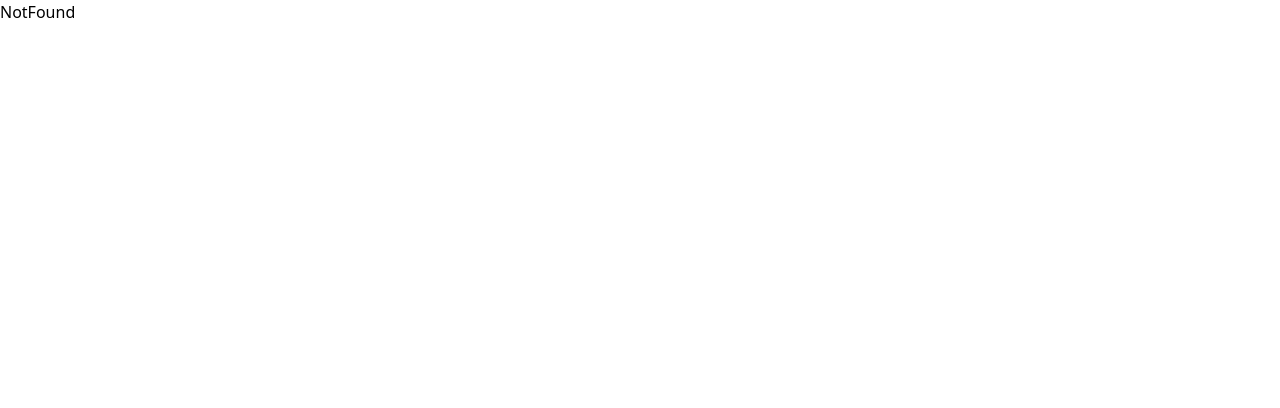
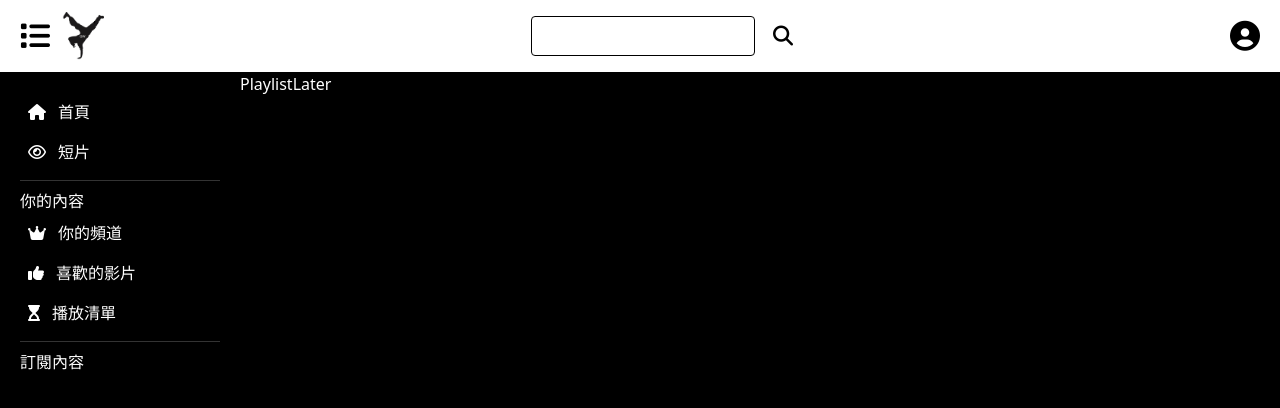
Before and after one commit to imamyke/video, a React (Vite) app: page /playlistLater in a window 1280 px wide. Shown: the top 408 px of the page. Built offline with nearby package versions, Linux system fonts and the light colour scheme.

Commit message:
feat:pages change

```diff
--- a/src/components/SideBar.jsx
+++ b/src/components/SideBar.jsx
@@ -4,15 +4,18 @@ import { useNavigate } from "react-router-dom"
 const contentList = [
   {
     title:"你的頻道",
-    icon:"fa-solid fa-crown"
+    icon:"fa-solid fa-crown",
+    path:'userChannel'
   },
   {
     title:"喜歡的影片",
-    icon:"fa-solid fa-thumbs-up"
+    icon:"fa-solid fa-thumbs-up",
+    path:"likeVideoList"
   },
   {
     title:"播放清單",
-    icon:"fa-solid fa-hourglass-start"
+    icon:"fa-solid fa-hourglass-start",
+    path:'playlistLater'
   }
 ]
 
@@ -25,7 +28,7 @@ const SideBar = () => {
           <i className="fa-solid fa-house mr-3"></i>
           <span>首頁</span>
         </button>
-        <button className="flex justify-start w-full items-center p-2 rounded-md hover:bg-sidebarButtonColor">
+        <button className="flex justify-start w-full items-center p-2 rounded-md hover:bg-sidebarButtonColor" onClick={()=>navigate(`/short`)}>
           <i className="fa-regular fa-eye mr-3"></i>
          <span>短片</span>
        </button>
@@ -33,7 +36,7 @@ const SideBar = () => {
       <h3 className="pt-2">你的內容</h3>
       <div className="flex flex-col w-[200px] border-b border-solid border-sidebarBorder pb-2">
       {contentList.map(item => (
-            <SidebarButton key={item.title} icon={item.icon}>
+            <SidebarButton key={item.title} icon={item.icon} onClick={()=>navigate(`/${item.path}`)}>
               {item.title}
             </SidebarButton>
           ))}
--- a/src/components/SidebarButton.jsx
+++ b/src/components/SidebarButton.jsx
@@ -1,8 +1,8 @@
 import clsx from "clsx"
 
-const SidebarButton = ({icon, children}) => {
+const SidebarButton = ({icon, children, onClick}) => {
   return(
-    <button className="flex justify-start w-full items-center p-2 rounded-md hover:bg-sidebarButtonColor">
+    <button className="flex justify-start w-full items-center p-2 rounded-md hover:bg-sidebarButtonColor" onClick={onClick}>
         <i className={clsx(icon, "mr-3")}></i>
         <span>{children}</span>
     </button>
--- /dev/null
+++ b/src/pages/LikeVideoList/index.jsx
@@ -0,0 +1,9 @@
+const LikeVideoList= () =>{
+  return(
+    <>
+      LikeVideoList
+    </>
+  )
+}
+
+export default LikeVideoList
--- /dev/null
+++ b/src/pages/PlaylistLater/index.jsx
@@ -0,0 +1,9 @@
+const PlaylistLater= () =>{
+  return(
+    <>
+      PlaylistLater
+    </>
+  )
+}
+
+export default PlaylistLater
--- a/src/pages/index.jsx
+++ b/src/pages/index.jsx
@@ -7,5 +7,7 @@ import Channel  from "./Channel"
 import Video from './Video'
 import Short from './Short'
 import UserChannel from './UserChannel'
+import LikeVideoList from './LikeVideoList'
+import PlaylistLater from './PlaylistLater'
 
-export { Home, Login, NotFound, Channel, Video, Short, UserChannel}
+export { Home, Login, NotFound, Channel, Video, Short, UserChannel, LikeVideoList, PlaylistLater }
```
Also changed, not shown: src/router/index.jsx (+9 -1 lines).
